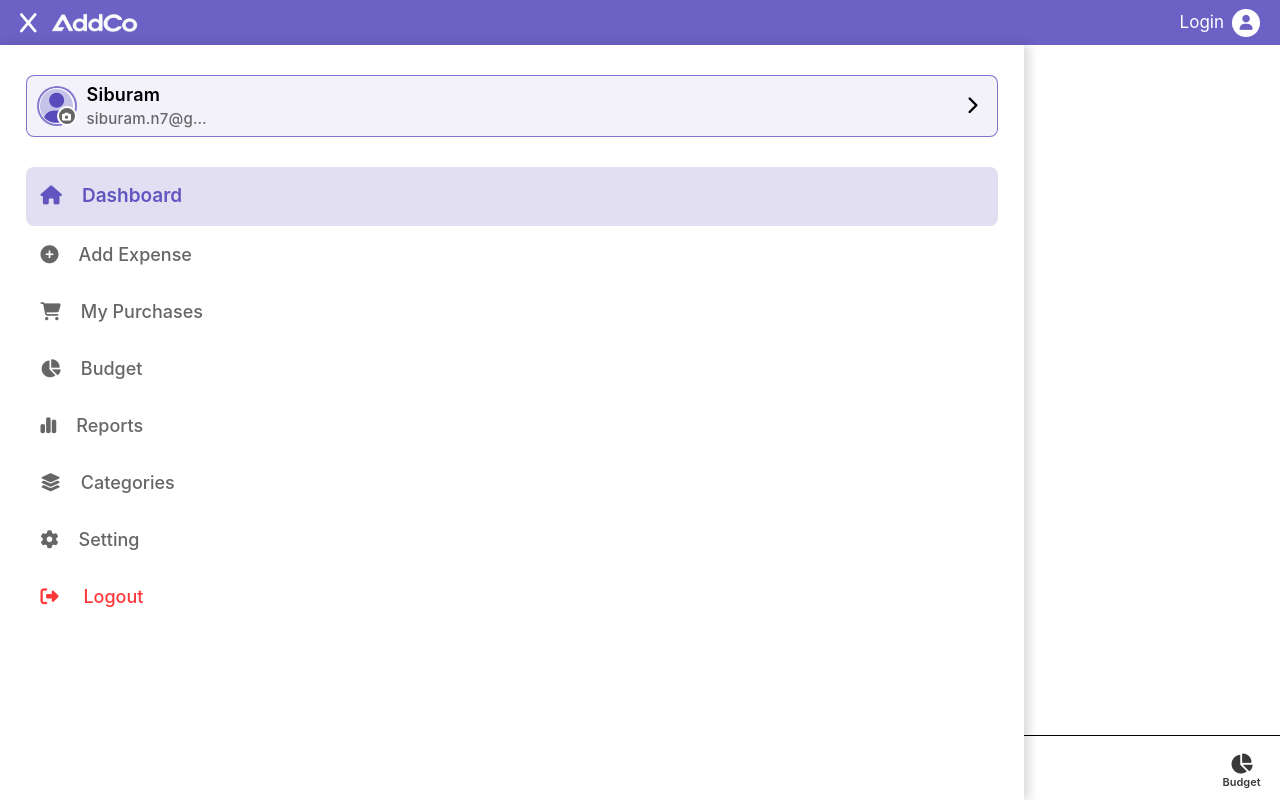
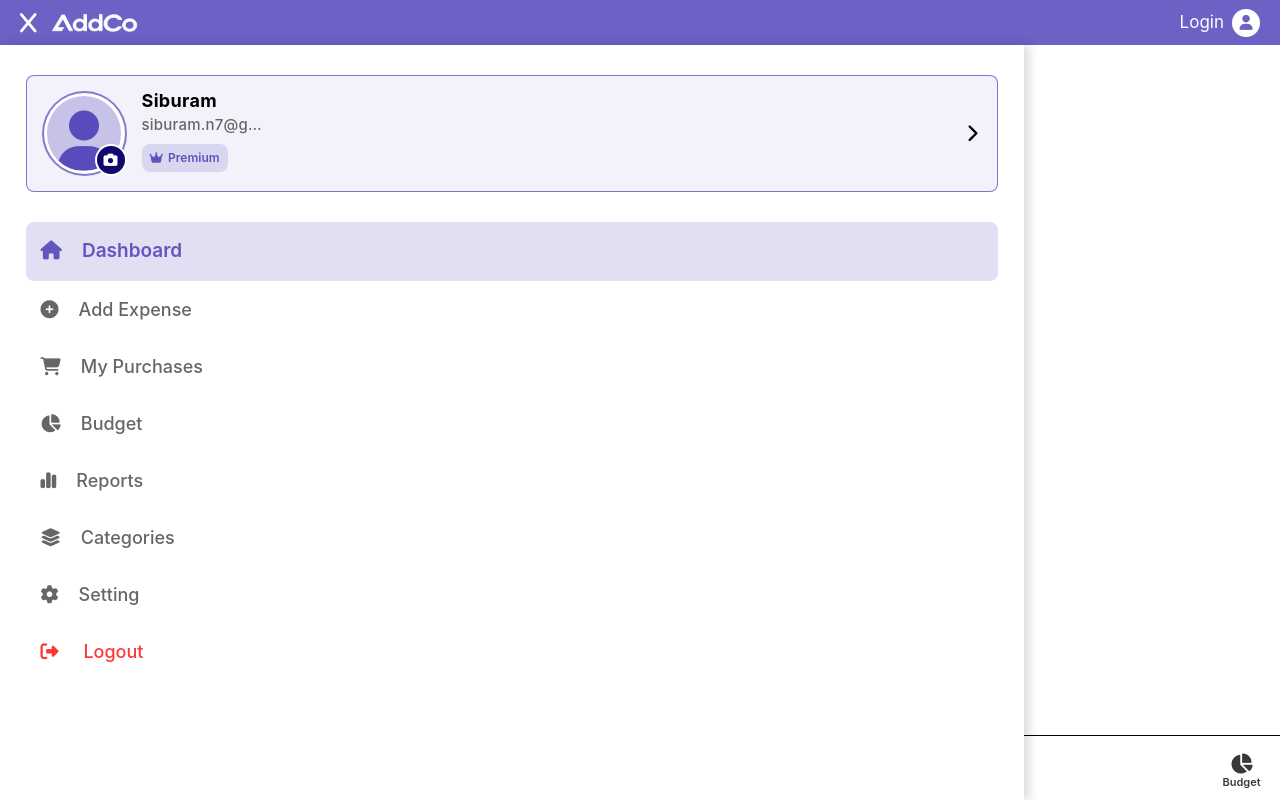
Before and after one commit to Siburam7/AddCo, a website with bundled scripts: page main.html in a window 1280 px wide. Both pictures are taken after a click on the icon 32 px from the left and 22 px from the top of the page. Built offline with nearby package versions, Linux system fonts and the light colour scheme.

Commit message:
Change Pf Disign

```diff
--- a/main.css
+++ b/main.css
@@ -109,10 +109,10 @@ nav {
 }
 
 .pf-logo {
-  margin: 10px;
+  margin: 15px;
   position: relative;
 
-  height: 40px;
+  height: 85px;
   aspect-ratio: 1/1;
 }
 
@@ -197,7 +197,7 @@ nav {
 }
 
 .main-pf-img-icon {
-  font-size: 30px;
+  font-size: 60px;
 }
 
 .right-side-arr {
@@ -209,9 +209,9 @@ nav {
 
 .change-img {
   position: absolute;
-  height: 20px;
+  height: 32px;
   aspect-ratio: 1/1;
-  background-color: #666;
+  background-color: rgb(18, 7, 108);
   border: 2px solid #ffff;
   border-radius: 50%;
   right: 0;
@@ -225,12 +225,12 @@ nav {
 
 .change-img i {
   color: #ffff;
-  font-size: 9px;
+  font-size: 14px;
 }
 
 #user-name {
-  font-weight: 600;
-  letter-spacing: 0.2px;
+  font-weight: 700;
+  letter-spacing: 0.3px;
   font-size: 18px;
 }
 
@@ -243,7 +243,7 @@ nav {
 
 #user-name,
 #user-mail {
-  width: 120px;
+  width: 125px;
   white-space: nowrap;
   overflow: hidden;
   text-overflow: ellipsis;
@@ -254,6 +254,21 @@ nav {
   flex-direction: column;
   justify-content: center;
   align-items: flex-start;
+}
+
+.premium-cir {
+  display: flex;
+  align-items: center;
+  justify-content: center;
+  color: rgba(25, 7, 162, 0.634);
+  background-color: rgba(25, 7, 162, 0.112);
+  border-radius: 8px;
+  padding-inline: 8px;
+  padding-block: 5px;
+  font-size: 12px;
+  gap: 5px;
+  font-weight: 600;
+  margin-block: 8px;
 }
 
 .manu-allText h1 {
--- a/main.html
+++ b/main.html
@@ -51,6 +51,7 @@
             <div class="dtls-manu-pf">
               <h2 id="user-name">Siburam</h2>
               <h2 id="user-mail">siburam.n7@gmail.com</h2>
+              <div class="premium-cir"><i class="fa-solid fa-crown"></i>Premium</div>
             </div>
 
             <i class="fa-solid fa-chevron-right right-side-arr"></i>
```
